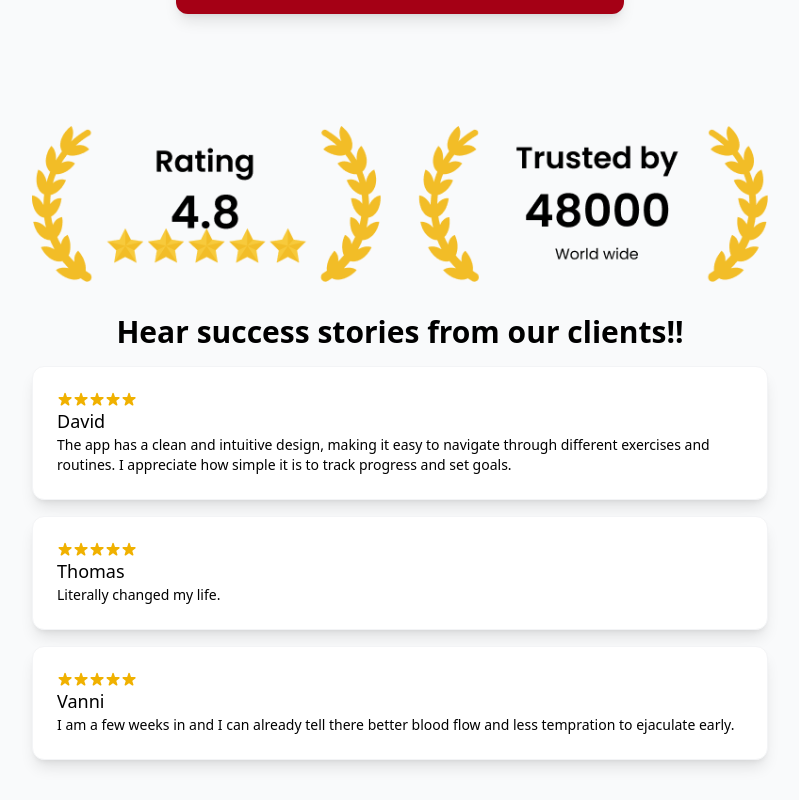
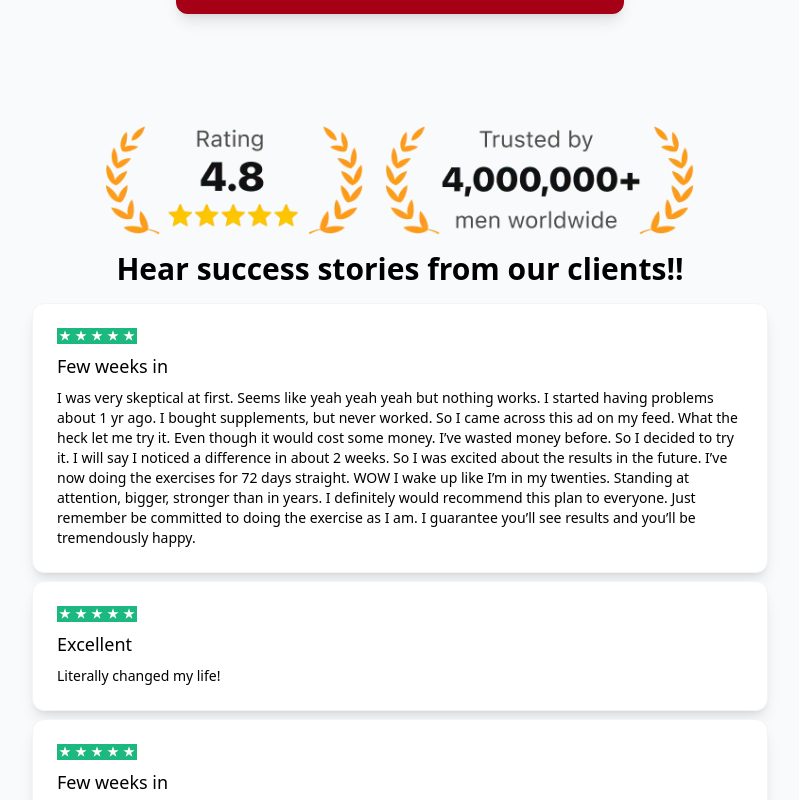
Before and after one commit to shejanNizam/fitness_landing_page, a Next.js app: page / in a window 1280 px wide. Shown: the part 2700-3500 px from the top of the page, without its empty margins (240-1039 px from the left). Built offline with nearby package versions, Linux system fonts and the light colour scheme.

Commit message:
rating modify

```diff
--- a/src/components/RatingWithSuccess.jsx
+++ b/src/components/RatingWithSuccess.jsx
@@ -7,33 +7,40 @@ import CSubHeading from "./CSubHeading";
 const testimonialsData = [
   {
     _id: "t1",
-    name: "David",
+    name: "Few weeks in",
     rating: 5,
     review:
-      "The app has a clean and intuitive design, making it easy to navigate through different exercises and routines. I appreciate how simple it is to track progress and set goals.",
+      "I was very skeptical at first. Seems like yeah yeah yeah but nothing works. I started having problems about 1 yr ago. I bought supplements, but never worked. So I came across this ad on my feed. What the heck let me try it. Even though it would cost some money. I’ve wasted money before. So I decided to try it. I will say I noticed a difference in about 2 weeks. So I was excited about the results in the future. I’ve now doing the exercises for 72 days straight. WOW I wake up like I’m in my twenties. Standing at attention, bigger, stronger than in years. I definitely would recommend this plan to everyone. Just remember be committed to doing the exercise as I am. I guarantee you’ll see results and you’ll be tremendously happy.",
   },
   {
     _id: "t2",
-    name: "Thomas",
+    name: "Excellent",
     rating: 5,
-    review: "Literally changed my life.",
+    review: "Literally changed my life!",
   },
   {
     _id: "t3",
-    name: "Vanni",
+    name: "Few weeks in",
     rating: 5,
     review:
-      "I am a few weeks in and I can already tell there better blood flow and less tempration to ejaculate early.",
+      "I’m a few weeks in and I can already tell there’s better blood flow and less temptation to ejaculate early.",
   },
 ];
 
-const StarIcon = ({ fill = true }) => (
+const StarIcon = () => (
   <svg
-    className={`w-4 h-4 ${fill ? "text-yellow-500" : "text-gray-300"}`}
-    fill="currentColor"
-    viewBox="0 0 20 20"
+    data-v-08248647=""
+    width="16"
+    height="16"
+    viewBox="0 0 16 16"
+    fill="none"
+    xmlns="http://www.w3.org/2000/svg"
   >
-    <path d="M9.049 2.927c.3-.921 1.603-.921 1.902 0l1.286 3.957a1 1 0 00.95.69h4.167c.969 0 1.371 1.24.588 1.81l-3.36 2.446a1 1 0 00-.364 1.118l1.287 3.957c.3.921-.755 1.688-1.54 1.118l-3.36-2.446a1 1 0 00-1.176 0l-3.36 2.446c-.784.57-1.84-.197-1.54-1.118l1.287-3.957a1 1 0 00-.364-1.118L2.24 9.384c-.783-.57-.381-1.81.588-1.81h4.167a1 1 0 00.95-.69l1.286-3.957z" />
+    <rect width="16" height="16" fill="#1DB87F"></rect>
+    <path
+      d="M7.99779 2.17969L9.30404 6.19995H13.5311L10.1113 8.68461L11.4176 12.7049L7.99779 10.2202L4.578 12.7049L5.88424 8.68461L2.46445 6.19995H6.69155L7.99779 2.17969Z"
+      fill="white"
+    ></path>
   </svg>
 );
 
@@ -49,18 +56,21 @@ export default function RatingWithSuccess() {
   return (
     <div className="bg-gray-50 py-12 sm:py-20 ">
       <div className="max-w-3xl mx-auto px-4">
-        <Image src={image} alt="rating_image" className="mb-8" />
+        <div className="text-center">
+          <Image
+            src={image}
+            alt="rating_image"
+            className="w-[80%] h-[80%] mx-auto mb-4"
+          />
+        </div>
         <CHeading text="Hear success stories from our clients!!" />
 
-        <div className="flex flex-col gap-4">
+        <div className="flex flex-col gap-2">
           {testimonialsData?.map((testimonial) => (
             <div
               key={testimonial._id}
               className="
-                bg-white p-6 rounded-xl shadow-lg border border-gray-100
-                transform transition duration-300 ease-in-out
-                hover:shadow-2xl hover:scale-[1.02] hover:border-[#A50015]
-                cursor-pointer
+                bg-white p-6 rounded-xl shadow-lg border border-gray-100 flex flex-col gap-2
               "
             >
               <RatingStars rating={testimonial.rating} />
```
Also changed, not shown: src/assets/rating_review/ratings.png, src/assets/rating_review/ratings_.png (added).
